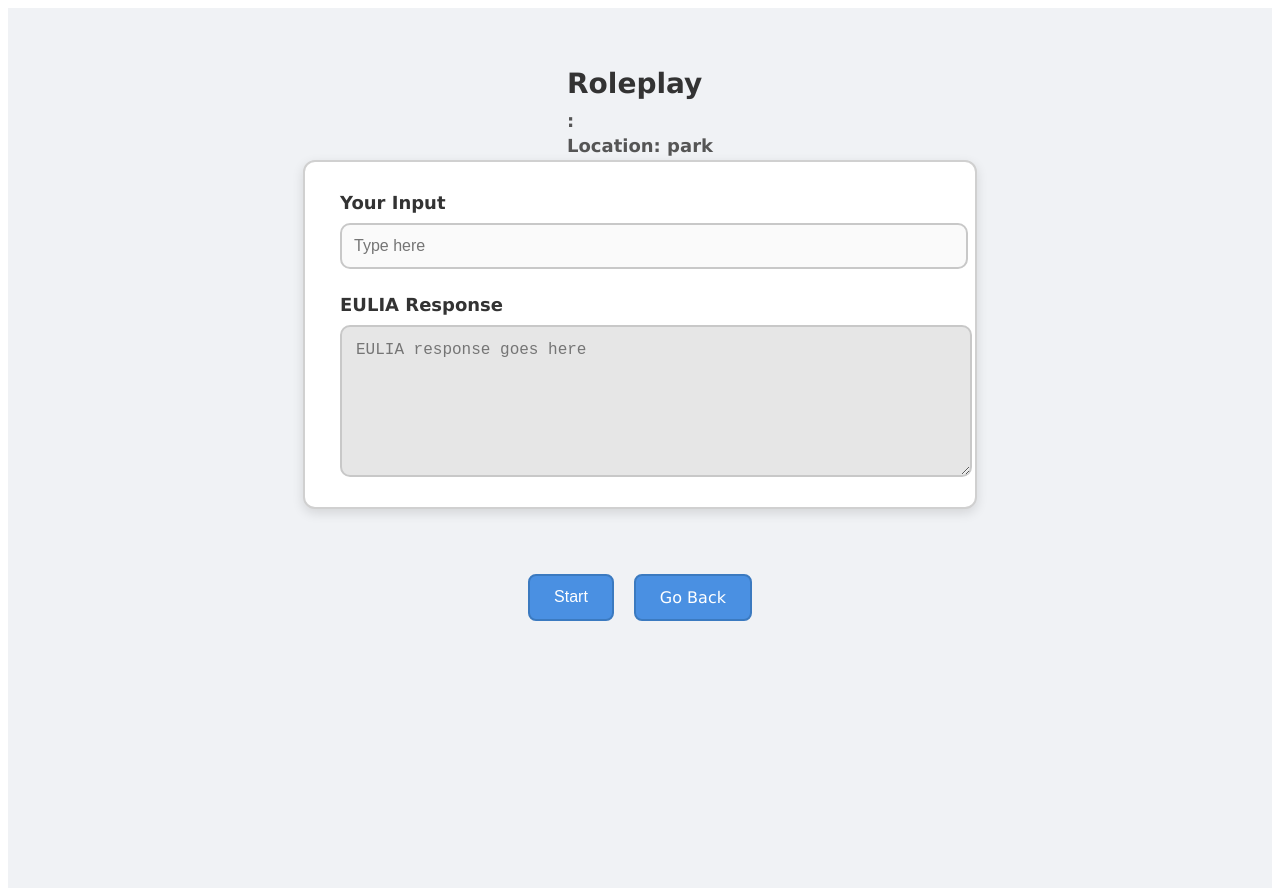
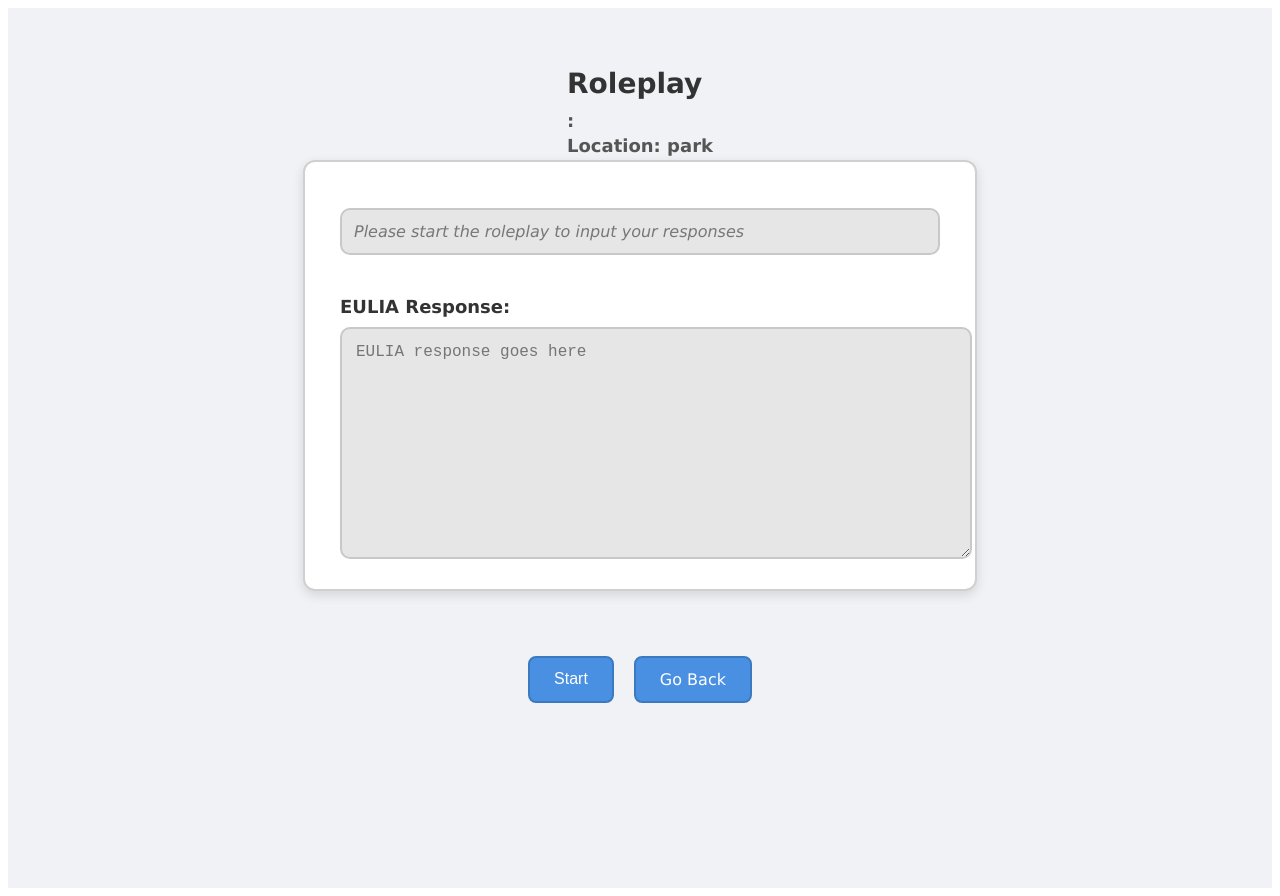
Before and after one commit to Spiderasasen/Learning-a-Language-with-AI, a React (Vite) app in the folder language_tutor/: page /practice in a window 1280 px wide. Built offline with nearby package versions, Linux system fonts and the light colour scheme.

Commit message:
made the small changes that Liz gave me yesterday So we might need to test it with someone else today. to see if shit is fucked still

```diff
--- a/language_tutor/src/pages/Practice.jsx
+++ b/language_tutor/src/pages/Practice.jsx
@@ -140,18 +140,27 @@ function Practice() {
             {/*where the roleplay between the user and the ai will be*/}
             <div id="roleplay_card">
                 <div className="user_input">
-                    <label htmlFor="user_input">Your Input</label>
-                    <input id="user_input"
-                           type="text"
-                           placeholder="Type here"
-                           value={userInput}
-                           onChange={(e) => setUserInput(e.target.value)}
-                    />
+                    {!started && (
+                        <>
+                            <p id="placeHolder">Please start the roleplay to input your responses</p>
+                        </>
+                    )}
+                    {started && (
+                        <>
+                            <label htmlFor="user_input">Your Input:</label>
+                            <textarea id="user_input"
+                                      type="text"
+                                      placeholder="Type here"
+                                      value={userInput}
+                                      onChange={(e) => setUserInput(e.target.value)}
+                            />
+                        </>
+                    )}
                 </div>
 
                 {/*ai response area*/}
                 <div className="ai_response">
-                    <label htmlFor="ai_response">EULIA Response</label>
+                    <label htmlFor="ai_response">EULIA Response:</label>
 
                     {loading ? (
                         <div className="typing-loader">EULIA is thinking<span className="dots"></span></div>
--- a/language_tutor/src/styles/practice.css
+++ b/language_tutor/src/styles/practice.css
@@ -54,10 +54,25 @@
 #ai_response {
     background-color: #e6e6e6;
     color: #444;
-    min-height: 120px;   /* ← This makes it taller */
+    min-height: 200px;   /* ← This makes it taller */
     padding: 14px;       /* optional: slightly more padding */
 }
 
+/*making the height of the text area to be a bit bigger*/
+#user_input{
+    height: 120px;
+    resize: vertical;
+}
+
+/*placeholder design*/
+#placeHolder{
+    border: 2px solid #c8c8c8;
+    border-radius: 10px;
+    background-color: #e6e6e6;
+    padding: 12px;
+    font-style: italic;
+    color: #777;
+}
 
 /* Button section (matches main.css button style) */
 .button_section {
```
